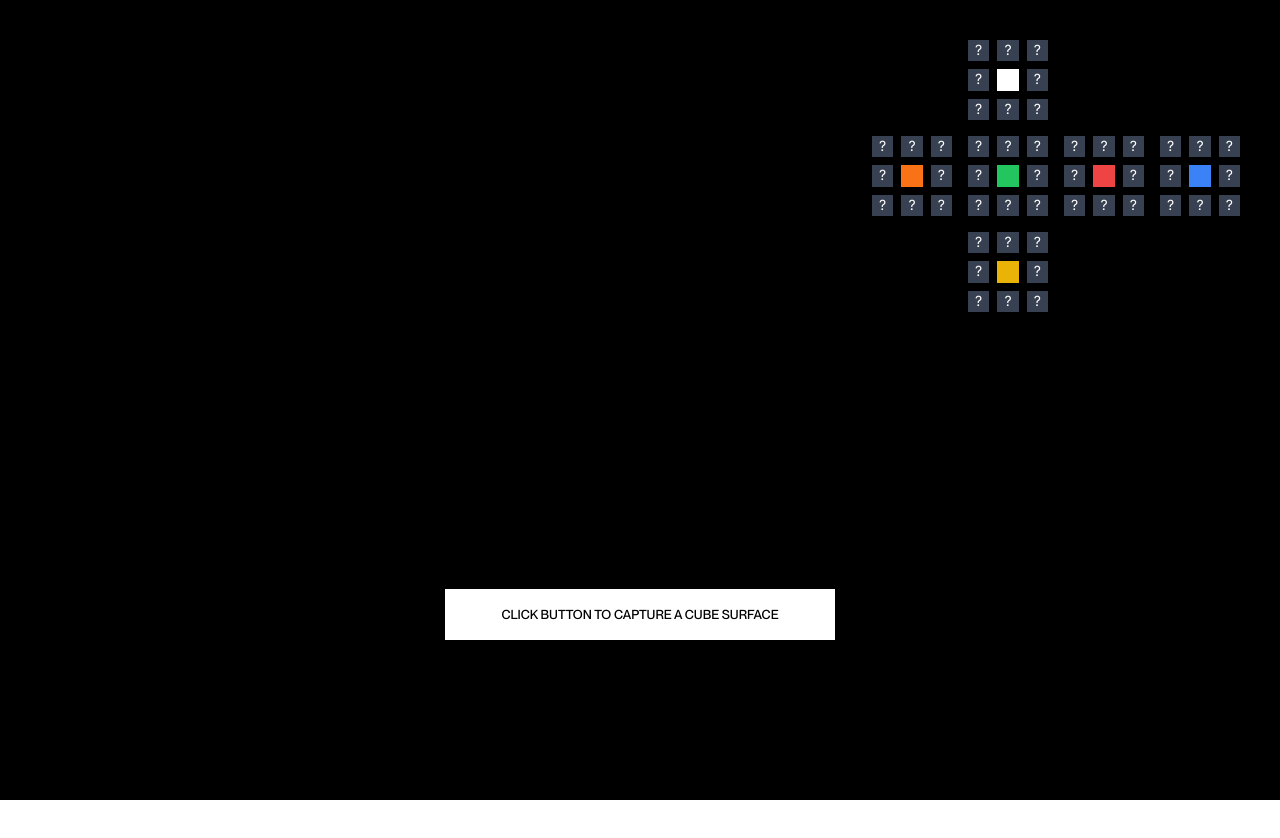
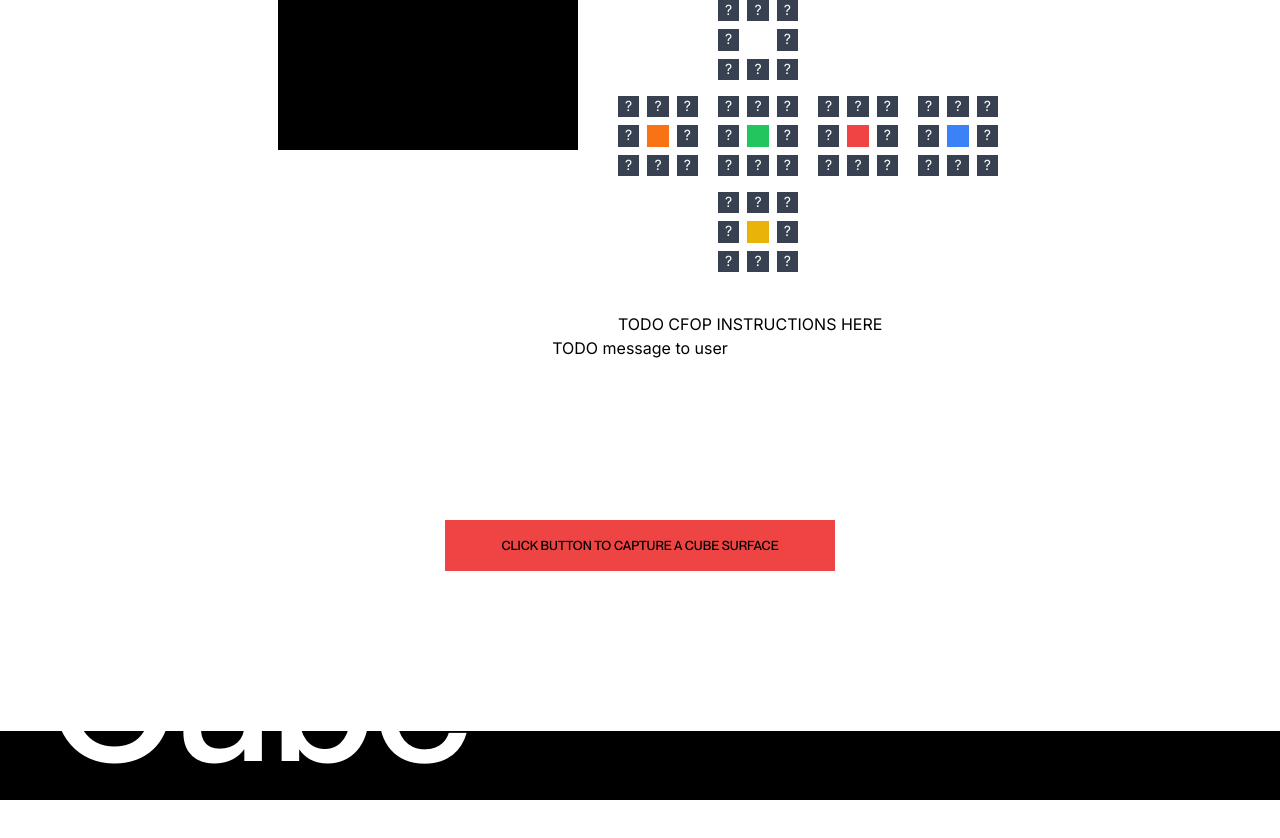
Before and after one commit to itsyuimorii/RubikAI-Solver-Interface-build-with-Next.js-TailwindCSS, a Next.js app: page /ScanCube in a window 1280 px wide. Shown: the top 838 px of the page. Built offline with nearby package versions, Linux system fonts and the light colour scheme; no server answers.

Commit message:
beautiiiiiiiiiiful layout......

```diff
--- a/app/ScanCube/page.js
+++ b/app/ScanCube/page.js
@@ -60,22 +60,35 @@ export default function ScanCube() {
     };
     return (
         <main className="relative h-screen">
-            <div className='bg-black relative flex items-center justify-center h-screen overflow-hidden '>
-                <CameraFeed modelPath="/models/web_model/model.json" />
-            </div>
-            <div className="absolute top-0 right-0 p-10">
-                <CubeLayout cubeArray={cubeStateArray} />
-            </div>
+            <div className='flex flex-col items-center justify-start'>
+
+                <div className='flex flex-row items-start gap-10'>
+                    <div className='bg-black'>
+                        <CameraFeed modelPath="/models/web_model/model.json" />
+                    </div>
+                    <div className='flex flex-col gap-10'>
+                        <div>
+                            <CubeLayout cubeArray={cubeStateArray} />
+                        </div>
+                        <div>
+                            TODO CFOP INSTRUCTIONS HERE
+                        </div>
+                    </div>
+
+                </div>
+                <div className='gap-5'>
+                    TODO message to user
+                </div>
+                <div className="w-full flex justify-center p-40">
+                    <button onClick={handleCapture} className="bg-red-500 text-[1vw] uppercase font-ppneue-montreal font-medium py-4 px-14">Click Button to Capture a Cube surface</button>
+
+                </div>
+            </div >
 
 
 
-            <div className="absolute bottom-0 w-full flex justify-center p-40">
-                <button onClick={handleCapture} className="bg-white text-[1vw] uppercase font-ppneue-montreal font-medium py-4 px-14">Click Button to Capture a Cube surface</button>
-
-            </div>
-
             <Footer />
-        </main>
+        </main >
     );
 }
 
--- a/components/ScanCube/CubeLayout/index.jsx
+++ b/components/ScanCube/CubeLayout/index.jsx
@@ -3,7 +3,7 @@ import CubeFace from "@/components/ScanCube/CubeLayout/cubeFace";
 //CubeLayout is a component that takes in a cubeArray prop and maps over it to render a CubeFace component for each face of the cube.
 const CubeLayout = (props) => {
     return (
-        <div className="grid grid-cols-4 gap-4">
+        <div className="grid grid-cols-4 gap-4 w-96">
             {props.cubeArray.map((face, index) => {
                 if (index === 0 || index === 5) {
                     return (
```
